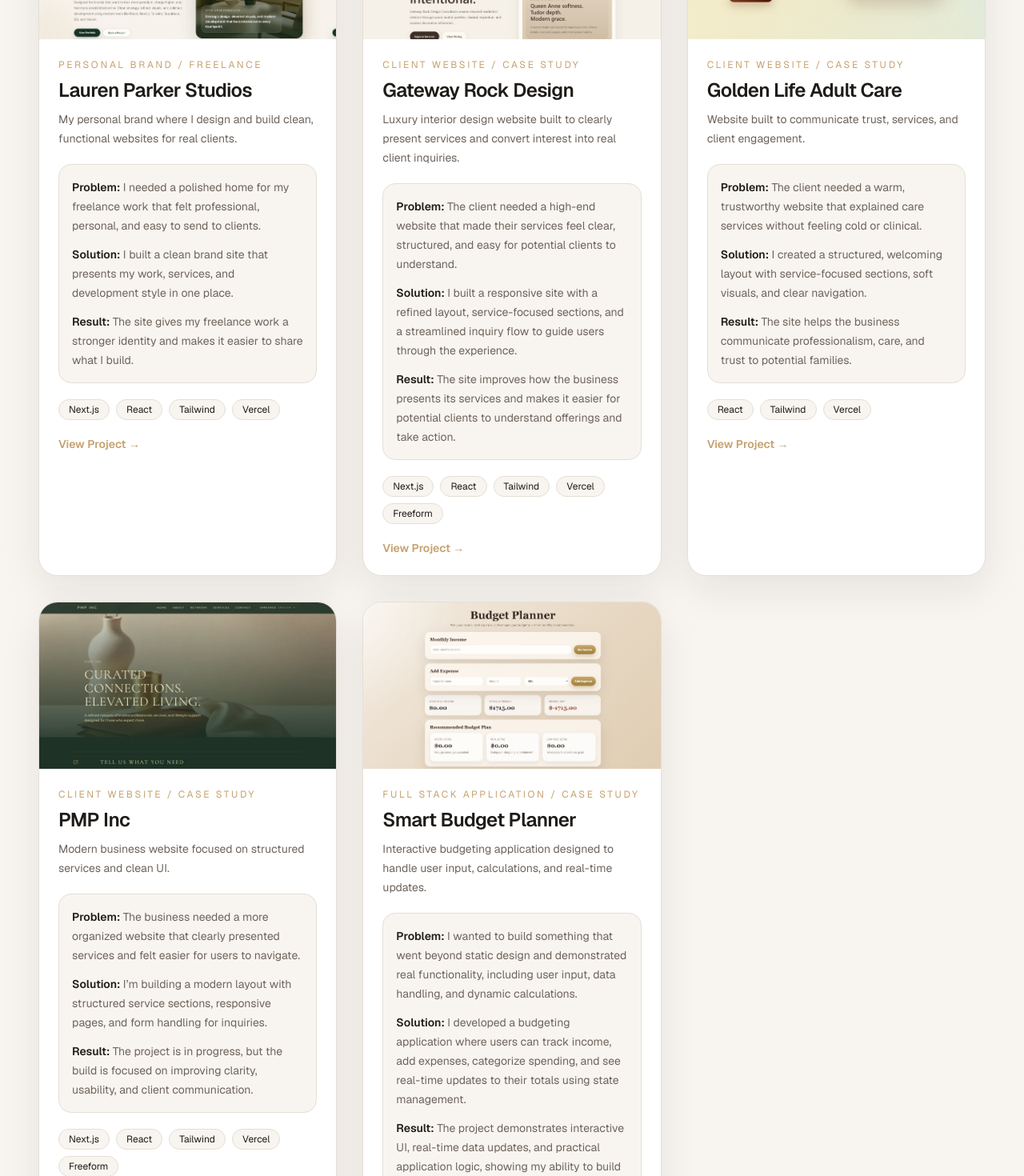
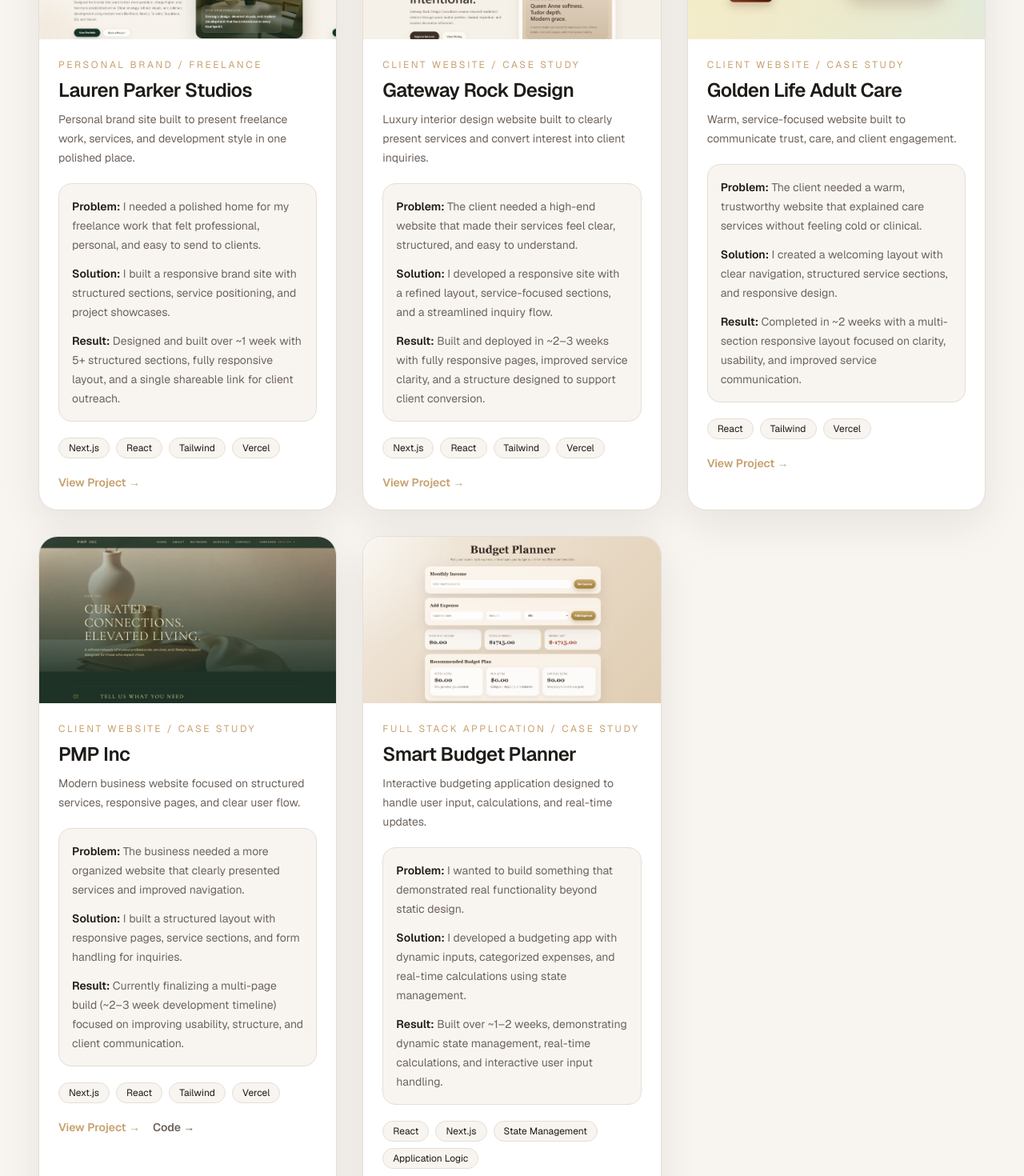
Before and after one commit to laurenabigailparker/lauren-parker-portfolio, a Next.js app: page / in a window 1280 px wide. Shown: the part 1240-2710 px from the top of the page at 80% size. Built offline with nearby package versions, Linux system fonts and the light colour scheme.

Commit message:
Add realistic timelines to projects

```diff
--- a/app/page.tsx
+++ b/app/page.tsx
@@ -4,13 +4,14 @@ import { useState } from "react";
 import Image from "next/image";
 import { motion } from "framer-motion";
 import CertModal from "@/components/CertModal";
+import { useRouter } from "next/navigation";
 
 const projects = [
   {
     title: "Lauren Parker Studios",
     type: "Personal Brand / Freelance",
     description:
-      "My personal brand where I design and build clean, functional websites for real clients.",
+      "Personal brand site built to present freelance work, services, and development style in one polished place.",
     tech: ["Next.js", "React", "Tailwind", "Vercel"],
     image: "/studios.jpg",
     live: "https://laurenparkerstudio.com",
@@ -18,33 +19,35 @@ const projects = [
       problem:
         "I needed a polished home for my freelance work that felt professional, personal, and easy to send to clients.",
       solution:
-        "I built a clean brand site that presents my work, services, and development style in one place.",
+        "I built a responsive brand site with structured sections, service positioning, and project showcases.",
       result:
-        "The site gives my freelance work a stronger identity and makes it easier to share what I build.",
+        "Designed and built over ~1 week with 5+ structured sections, fully responsive layout, and a single shareable link for client outreach.",
     },
   },
+
   {
     title: "Gateway Rock Design",
     type: "Client Website / Case Study",
     description:
-      "Luxury interior design website built to clearly present services and convert interest into real client inquiries.",
-    tech: ["Next.js", "React", "Tailwind", "Vercel", "Freeform"],
+      "Luxury interior design website built to clearly present services and convert interest into client inquiries.",
+    tech: ["Next.js", "React", "Tailwind", "Vercel"],
     image: "/gatewaypic.jpg",
     live: "https://gateway-rock-design.vercel.app/",
     caseStudy: {
       problem:
-        "The client needed a high-end website that made their services feel clear, structured, and easy for potential clients to understand.",
+        "The client needed a high-end website that made their services feel clear, structured, and easy to understand.",
       solution:
-        "I built a responsive site with a refined layout, service-focused sections, and a streamlined inquiry flow to guide users through the experience.",
+        "I developed a responsive site with a refined layout, service-focused sections, and a streamlined inquiry flow.",
       result:
-        "The site improves how the business presents its services and makes it easier for potential clients to understand offerings and take action.",
+        "Built and deployed in ~2–3 weeks with fully responsive pages, improved service clarity, and a structure designed to support client conversion.",
     },
   },
+
   {
     title: "Golden Life Adult Care",
     type: "Client Website / Case Study",
     description:
-      "Website built to communicate trust, services, and client engagement.",
+      "Warm, service-focused website built to communicate trust, care, and client engagement.",
     tech: ["React", "Tailwind", "Vercel"],
     image: "/goldenlifepic.jpg",
     live: "https://golden-life-adult-care.vercel.app/",
@@ -52,29 +55,31 @@ const projects = [
       problem:
         "The client needed a warm, trustworthy website that explained care services without feeling cold or clinical.",
       solution:
-        "I created a structured, welcoming layout with service-focused sections, soft visuals, and clear navigation.",
+        "I created a welcoming layout with clear navigation, structured service sections, and responsive design.",
       result:
-        "The site helps the business communicate professionalism, care, and trust to potential families.",
+        "Completed in ~2 weeks with a multi-section responsive layout focused on clarity, usability, and improved service communication.",
     },
   },
+
   {
     title: "PMP Inc",
     type: "Client Website / Case Study",
     description:
-      "Modern business website focused on structured services and clean UI.",
-    tech: ["Next.js", "React", "Tailwind", "Vercel", "Freeform"],
+      "Modern business website focused on structured services, responsive pages, and clear user flow.",
+    tech: ["Next.js", "React", "Tailwind", "Vercel"],
     image: "/pmpincpic.jpg",
     live: "https://pmpincprofessionals.com/en",
     github: "https://github.com/laurenabigailparker/pmp-inc-website",
     caseStudy: {
       problem:
-        "The business needed a more organized website that clearly presented services and felt easier for users to navigate.",
+        "The business needed a more organized website that clearly presented services and improved navigation.",
       solution:
-        "I’m building a modern layout with structured service sections, responsive pages, and form handling for inquiries.",
+        "I built a structured layout with responsive pages, service sections, and form handling for inquiries.",
       result:
-        "The project is in progress, but the build is focused on improving clarity, usability, and client communication.",
+        "Currently finalizing a multi-page build (~2–3 week development timeline) focused on improving usability, structure, and client communication.",
     },
   },
+
   {
     title: "Smart Budget Planner",
     type: "Full Stack Application / Case Study",
@@ -86,11 +91,11 @@ const projects = [
     github: "https://github.com/laurenabigailparker/expense-tracker",
     caseStudy: {
       problem:
-        "I wanted to build something that went beyond static design and demonstrated real functionality, including user input, data handling, and dynamic calculations.",
+        "I wanted to build something that demonstrated real functionality beyond static design.",
       solution:
-        "I developed a budgeting application where users can track income, add expenses, categorize spending, and see real-time updates to their totals using state management.",
+        "I developed a budgeting app with dynamic inputs, categorized expenses, and real-time calculations using state management.",
       result:
-        "The project demonstrates interactive UI, real-time data updates, and practical application logic, showing my ability to build functional, user-driven applications.",
+        "Built over ~1–2 weeks, demonstrating dynamic state management, real-time calculations, and interactive user input handling.",
     },
   },
 ];
@@ -157,7 +162,23 @@ export default function Home() {
     title: string;
     image: string | null;
   } | null>(null);
+ const router = useRouter();
 
+const handleContactSubmit = async (e: React.FormEvent<HTMLFormElement>) => {
+  e.preventDefault();
+
+  const formData = new FormData(e.currentTarget);
+
+  await fetch("https://formspree.io/f/mwvabobn", {
+    method: "POST",
+    body: formData,
+    headers: {
+      Accept: "application/json",
+    },
+  });
+
+  router.push("/thank-you");
+};
   return (
     <main className="min-h-screen bg-[var(--bg)] text-[var(--text)]">
       <nav className="fixed top-0 z-50 w-full border-b border-[var(--border)] bg-[var(--bg)]/85 backdrop-blur-xl">
@@ -190,6 +211,14 @@ export default function Home() {
             >
               GitHub
             </a>
+            <a
+  href="https://www.linkedin.com/in/lauren-parker-9a7a10381"
+  target="_blank"
+  rel="noreferrer"
+  className="hover:text-[var(--accent)]"
+>
+  LinkedIn
+</a>
           </div>
         </div>
       </nav>
@@ -397,6 +426,63 @@ export default function Home() {
         </div>
       </section>
 
+      <section className="mx-auto max-w-7xl px-6 py-24 md:px-12">
+  <p className="text-sm uppercase tracking-[0.3em] text-[var(--accent)]">
+    Process
+  </p>
+
+  <h2 className="mt-3 text-4xl font-semibold tracking-tight">
+    How I think through projects.
+  </h2>
+
+  <p className="mt-5 max-w-2xl text-lg text-[var(--subtext)]">
+    I focus on building structured, functional experiences that actually solve problems — not just designs that look good. With a background in logistics and operations, I naturally think in systems, clarity, and efficiency.
+  </p>
+
+  <div className="mt-10 grid gap-6 md:grid-cols-3">
+    <div className="rounded-2xl border p-6">
+      <h3 className="font-semibold">1. Understand</h3>
+      <p className="mt-2 text-sm text-[var(--subtext)]">
+       I start by understanding the client’s goals, users, and what the site actually needs to accomplish — not just what it should look like.
+      </p>
+    </div>
+
+    <div className="rounded-2xl border p-6">
+      <h3 className="font-semibold">2. Build</h3>
+      <p className="mt-2 text-sm text-[var(--subtext)]">
+       I develop clean, responsive interfaces with structured layouts, clear user flow, and real functionality — not just static pages.
+      </p>
+    </div>
+
+    <div className="rounded-2xl border p-6">
+      <h3 className="font-semibold">3. Refine</h3>
+      <p className="mt-2 text-sm text-[var(--subtext)]">
+       I test, improve usability, and refine the experience to ensure everything is intuitive, performs well, and supports real-world use.
+      </p>
+    </div>
+  </div>
+</section>
+
+<section className="mx-auto max-w-7xl px-6 py-24 md:px-12">
+  <p className="text-sm uppercase tracking-[0.3em] text-[var(--accent)]">
+    Testimonial
+  </p>
+
+  <h2 className="mt-3 text-4xl font-semibold tracking-tight">
+    What it’s like to work with me.
+  </h2>
+
+  <div className="mt-10 rounded-3xl border border-[var(--border)] bg-white p-10 shadow-[0_18px_50px_rgba(30,27,24,0.06)]">
+    <p className="text-lg leading-8 text-[var(--text)]">
+      “Lauren made the entire process easy to understand and delivered a site that actually represents our business. The structure, design, and overall flow feel professional and intentional.”
+    </p>
+
+    <p className="mt-6 text-sm text-[var(--subtext)]">
+      — D. Patterson, Founder of PMP Inc.
+    </p>
+  </div>
+</section>
+
       <section
         id="skills"
         className="mx-auto max-w-7xl px-6 py-24 md:px-12"
@@ -446,7 +532,7 @@ export default function Home() {
           </p>
 
           <h2 className="mt-3 text-3xl font-semibold tracking-tight">
-            Verified technical training.
+            Certifications & Technical Training.
           </h2>
 
           <p className="mt-3 max-w-2xl text-sm text-[var(--subtext)]">
@@ -482,21 +568,22 @@ export default function Home() {
       </section>
 
    <section id="contact" className="mx-auto max-w-7xl px-6 py-24 md:px-12">
-  <div className="grid gap-10 rounded-3xl border border-[var(--border)] bg-white p-8 shadow-[0_18px_50px_rgba(30,27,24,0.06)] md:grid-cols-2 md:p-12">
-
+  <div className="grid items-start gap-12 rounded-3xl border border-[var(--border)] bg-white p-8 shadow-[0_18px_50px_rgba(30,27,24,0.06)] lg:grid-cols-[1fr_420px] lg:p-12">
     {/* left side */}
-    <div>
+    <div className="min-w-0">
       <p className="text-sm uppercase tracking-[0.3em] text-[var(--accent)]">
         Contact
       </p>
 
-      <h2 className="mt-3 text-4xl font-semibold tracking-tight">
-        Let’s build something that’s structured, functional, and built to perform.
+      <h2 className="mt-3 max-w-2xl text-4xl font-semibold leading-tight tracking-tight md:text-5xl">
+        Let’s build something that’s structured, functional, and built to
+        perform.
       </h2>
 
-      <p className="mt-5 text-lg leading-8 text-[var(--subtext)]">
-        I’m available for freelance projects, collaborations, and new opportunities.
-        Tell me what you’re building — I’ll get back to you within 1–2 business days.
+      <p className="mt-5 max-w-xl text-lg leading-8 text-[var(--subtext)]">
+        I’m available for freelance projects, collaborations, and new
+        opportunities. Tell me what you’re building — I’ll get back to you
+        within 1–2 business days.
       </p>
 
       <p className="mt-5 text-sm text-[var(--subtext)]">
@@ -533,16 +620,10 @@ export default function Home() {
 
     {/* form */}
     <form
-      action="https://formspree.io/f/mwvabobn"
-      method="POST"
-      className="space-y-4"
+      onSubmit={handleContactSubmit}
+      className="w-full space-y-4 rounded-3xl border border-[var(--border)] bg-[var(--bg)] p-6"
     >
       <input type="hidden" name="_subject" value="New Portfolio Inquiry" />
-     <input
-  type="hidden"
-  name="_next"
-  value="https://lauren-parker-portfolio.vercel.app/thank-you"
-/>
 
       <div>
         <label className="mb-2 block text-sm font-medium">Name</label>
@@ -551,7 +632,7 @@ export default function Home() {
           name="name"
           required
           placeholder="Your name"
-          className="w-full rounded-2xl border border-[var(--border)] bg-[var(--bg)] px-4 py-3 outline-none focus:border-[var(--accent)]"
+          className="w-full rounded-2xl border border-[var(--border)] bg-white px-4 py-3 outline-none focus:border-[var(--accent)]"
         />
       </div>
 
@@ -562,7 +643,7 @@ export default function Home() {
           name="email"
           required
           placeholder="you@example.com"
-          className="w-full rounded-2xl border border-[var(--border)] bg-[var(--bg)] px-4 py-3 outline-none focus:border-[var(--accent)]"
+          className="w-full rounded-2xl border border-[var(--border)] bg-white px-4 py-3 outline-none focus:border-[var(--accent)]"
         />
       </div>
 
@@ -573,7 +654,7 @@ export default function Home() {
           required
           rows={5}
           placeholder="Tell me about your project..."
-          className="w-full resize-none rounded-2xl border border-[var(--border)] bg-[var(--bg)] px-4 py-3 outline-none focus:border-[var(--accent)]"
+          className="w-full resize-none rounded-2xl border border-[var(--border)] bg-white px-4 py-3 outline-none focus:border-[var(--accent)]"
         />
       </div>
 
```
Also changed, not shown: app/thank-you/page.tsx (+15 -5 lines).
